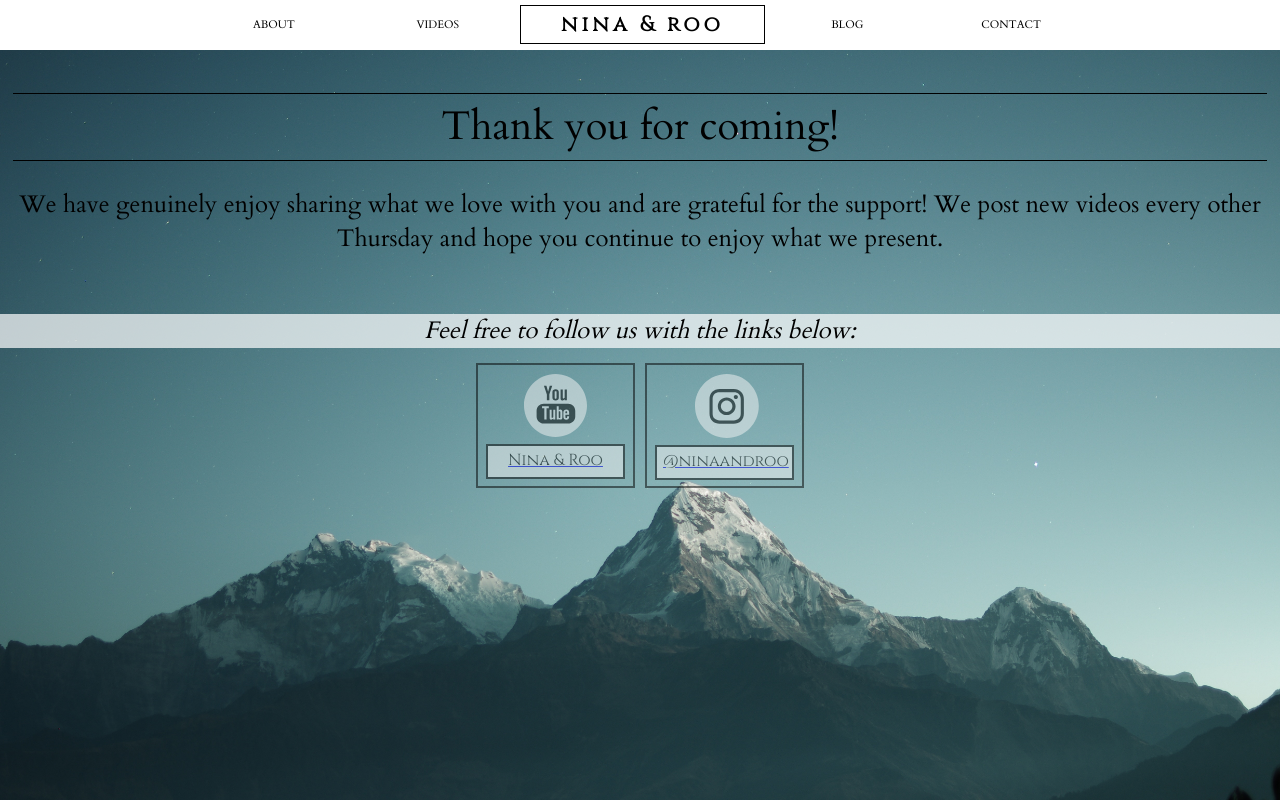
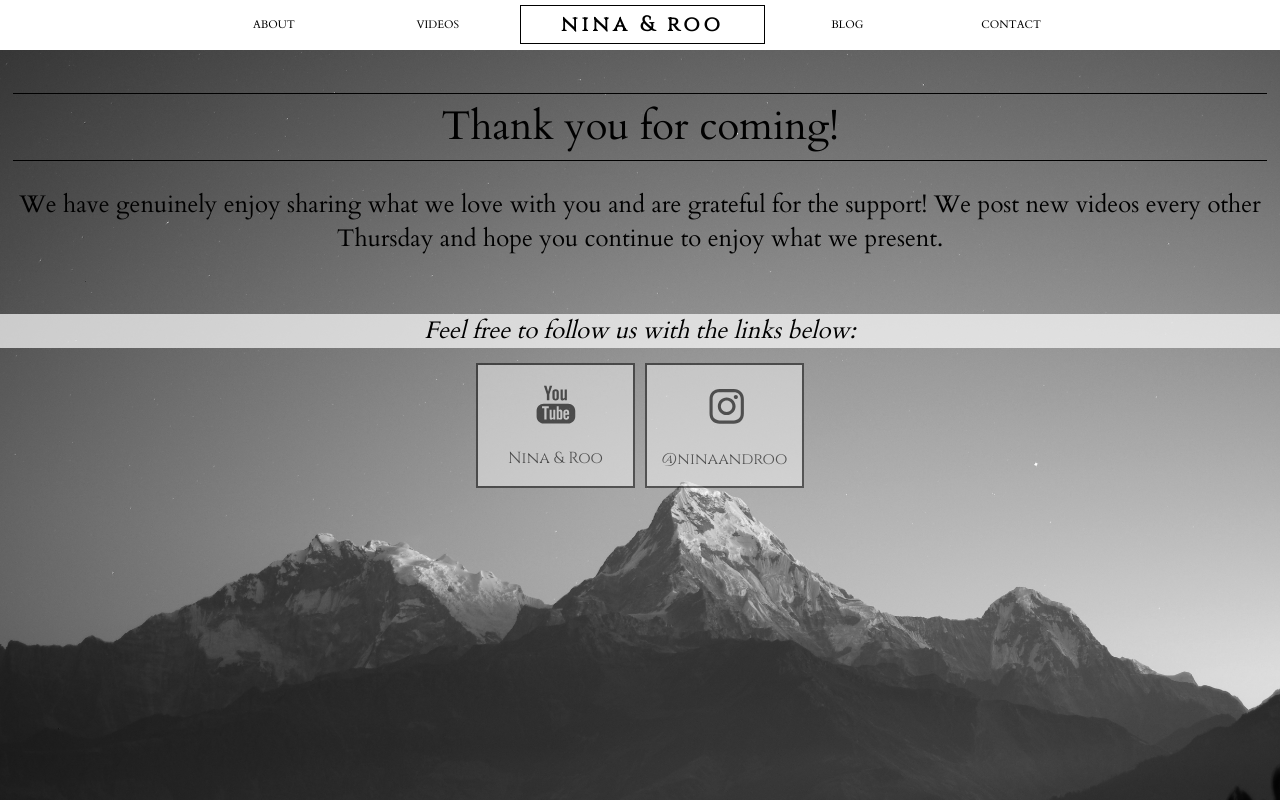
Before and after one commit to rooox/ninaandroo, a React (Create React App) app: page / in a window 1280 px wide. Built offline with nearby package versions, Linux system fonts and the light colour scheme.

Commit message:
changed url

```diff
--- a/src/styles/about/about.scss
+++ b/src/styles/about/about.scss
@@ -4,6 +4,7 @@
   height: calc(100vh - 50px);
   width: 100vw;
   background-image: url(mountains.jpg);
+  -webkit-filter: grayscale(1);
   background-repeat: no-repeat;
   background-size: cover;
   background-position: top center;
--- a/src/styles/contact/contact.scss
+++ b/src/styles/contact/contact.scss
@@ -1,3 +1,6 @@
+a {
+  text-decoration: none;
+}
 .email_yt_insta_container {
   display: flex;
 }
--- a/src/styles/home/home.scss
+++ b/src/styles/home/home.scss
@@ -10,6 +10,7 @@
 }
 .yt_container {
   // margin: 29px auto;
+  background-color: whitesmoke;
   margin: 5px;
   opacity: 0.5;
   transition: 1s;
@@ -24,6 +25,7 @@
 }
 .insta_container {
   // margin: 29px auto;
+  background-color: whitesmoke;
   margin: 5px;
   opacity: 0.5;
   transition: 1s;
@@ -54,9 +56,6 @@
   font-family: "Cinzel", serif;
   background-color: whitesmoke;
   padding: 6px;
-  border-style: solid;
-  border-color: black;
-  border-width: 2px;
 }
 
 .thanks {
```
Also changed, not shown: 12 other files (tests, documents, lock files or other folders).
